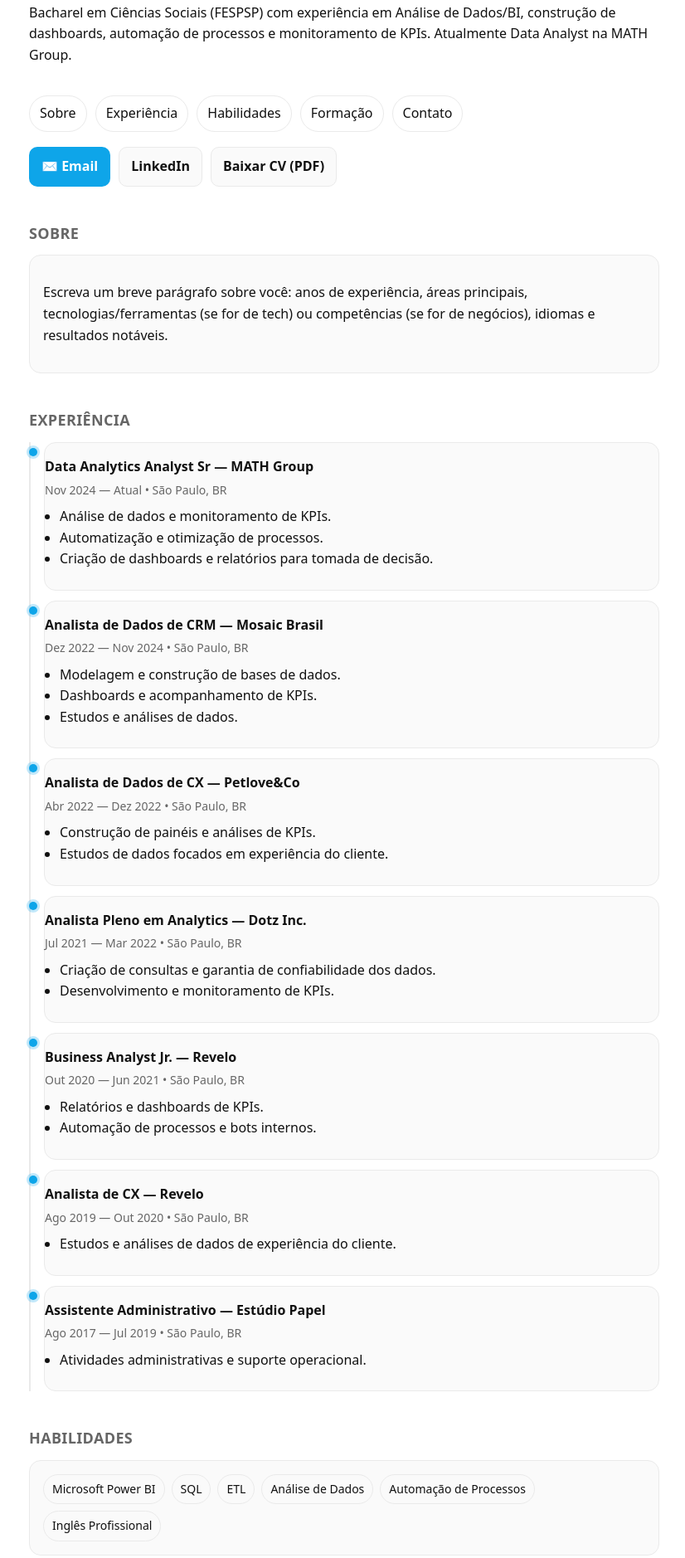
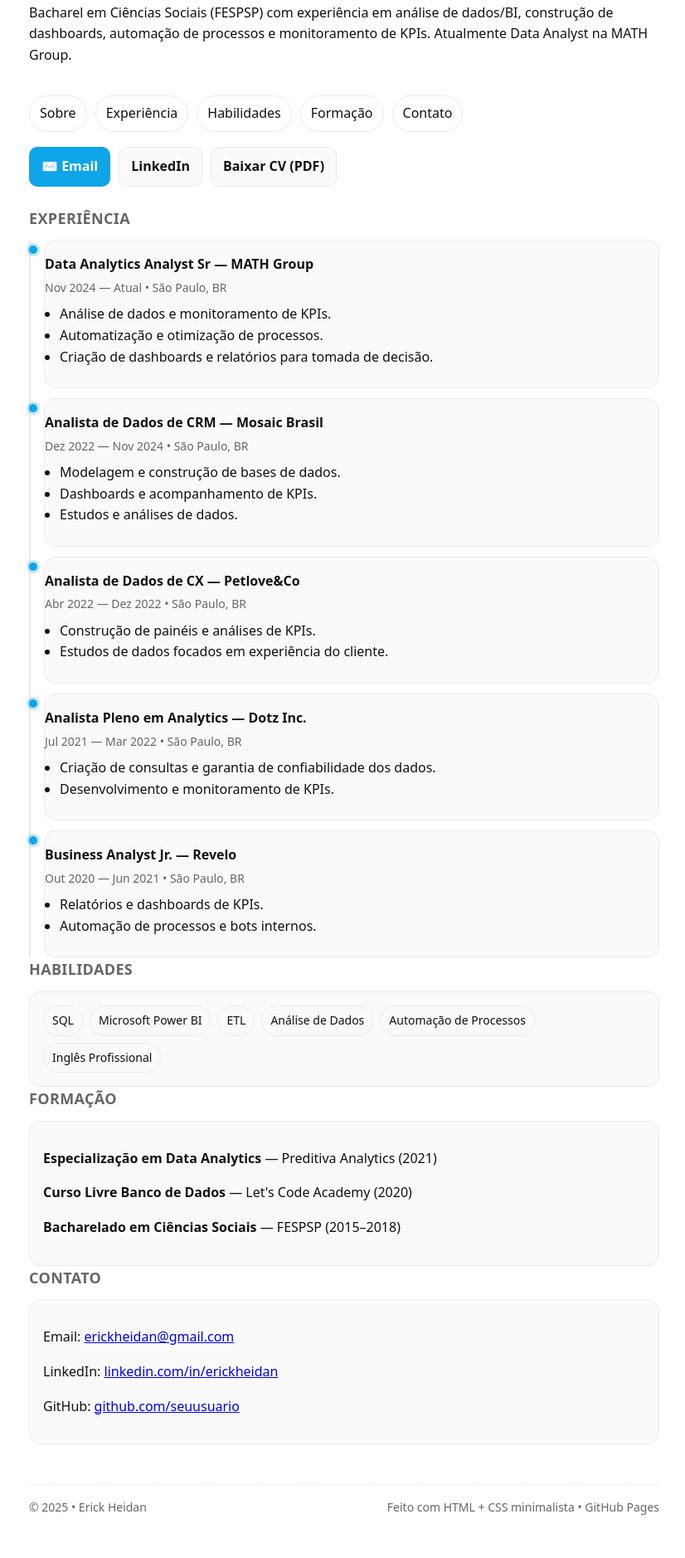
Before and after one commit to erickheidan/erickheidan.github.io, a plain HTML site: page index.html in a window 1280 px wide. Shown: the part 159-2037 px from the top of the page at 83% size, without its empty margins (225-1051 px from the left). Drawn offline with Linux system fonts and the light colour scheme.

Commit message:
Update index.html

```diff
--- a/index.html
+++ b/index.html
@@ -134,7 +134,7 @@
     <header>
       <div class="name">Erick Heidan</div>
       <div class="role">Data Analyst • São Paulo, Brasil</div>
-      <p class="lead">Bacharel em Ciências Sociais (FESPSP) com experiência em Análise de Dados/BI, construção de dashboards, automação de processos e monitoramento de KPIs. Atualmente Data Analyst na MATH Group.</p>
+      <p class="lead">Bacharel em Ciências Sociais (FESPSP) com experiência em análise de dados/BI, construção de dashboards, automação de processos e monitoramento de KPIs. Atualmente Data Analyst na MATH Group.</p>
 
       <nav aria-label="Navegação">
         <a href="#sobre">Sobre</a>
@@ -150,14 +150,6 @@
         <a class="btn" href="#" target="_blank" rel="noopener">Baixar CV (PDF)</a>
       </div>
     </header>
-
-    <main>
-      <section id="sobre">
-        <h2>Sobre</h2>
-        <div class="card">
-          <p>Escreva um breve parágrafo sobre você: anos de experiência, áreas principais, tecnologias/ferramentas (se for de tech) ou competências (se for de negócios), idiomas e resultados notáveis.</p>
-        </div>
-      </section>
 
 
 <section id="experiencia">
@@ -209,22 +201,6 @@
         <li>Automação de processos e bots internos.</li>
       </ul>
     </article>
-
-    <article class="job card">
-      <h3>Analista de CX — Revelo</h3>
-      <div class="meta">Ago 2019 — Out 2020 • São Paulo, BR</div>
-      <ul>
-        <li>Estudos e análises de dados de experiência do cliente.</li>
-      </ul>
-    </article>
-
-    <article class="job card">
-      <h3>Assistente Administrativo — Estúdio Papel</h3>
-      <div class="meta">Ago 2017 — Jul 2019 • São Paulo, BR</div>
-      <ul>
-        <li>Atividades administrativas e suporte operacional.</li>
-      </ul>
-    </article>
   </div>
 </section>
 
@@ -233,8 +209,8 @@
 <section id="habilidades">
   <h2>Habilidades</h2>
   <div class="card skills">
+    <span class="pill">SQL</span>
     <span class="pill">Microsoft Power BI</span>
-    <span class="pill">SQL</span>
     <span class="pill">ETL</span>
     <span class="pill">Análise de Dados</span>
     <span class="pill">Automação de Processos</span>
@@ -250,7 +226,6 @@
     <p><strong>Especialização em Data Analytics</strong> — Preditiva Analytics (2021)</p>
     <p><strong>Curso Livre Banco de Dados</strong> — Let's Code Academy (2020)</p>
     <p><strong>Bacharelado em Ciências Sociais</strong> — FESPSP (2015–2018)</p>
-    <p><strong>Bacharelado em Administração</strong> — UNINOVE (2009–2012)</p>
   </div>
 </section>
 
@@ -259,7 +234,7 @@
         <h2>Contato</h2>
         <div class="card">
           <p>Email: <a href="mailto:erickheidan@gmail.com">erickheidan@gmail.com</a></p>
-          <p>LinkedIn: <a href="https://www.linkedin.com/in/erickheidan" target="_blank" rel="noopener">linkedin.com/in/seu-usuario</a></p>
+          <p>LinkedIn: <a href="https://www.linkedin.com/in/erickheidan" target="_blank" rel="noopener">linkedin.com/in/erickheidan</a></p>
           <p>GitHub: <a href="https://github.com/erickheidan" target="_blank" rel="noopener">github.com/seuusuario</a></p>
         </div>
       </section>
@@ -276,8 +251,8 @@
     "@context": "https://schema.org",
     "@type": "Person",
     "name": "Erick Heidan",
-    "jobTitle": "Sua Profissão",
-    "url": "https://seuusuario.github.io",
+    "jobTitle": "Data Analyst",
+    "url": "https://erickheidan.github.io",
     "email": "mailto:erickheidan@gmail.com",
     "sameAs": [
       "https://www.linkedin.com/in/erickheidan",
```
